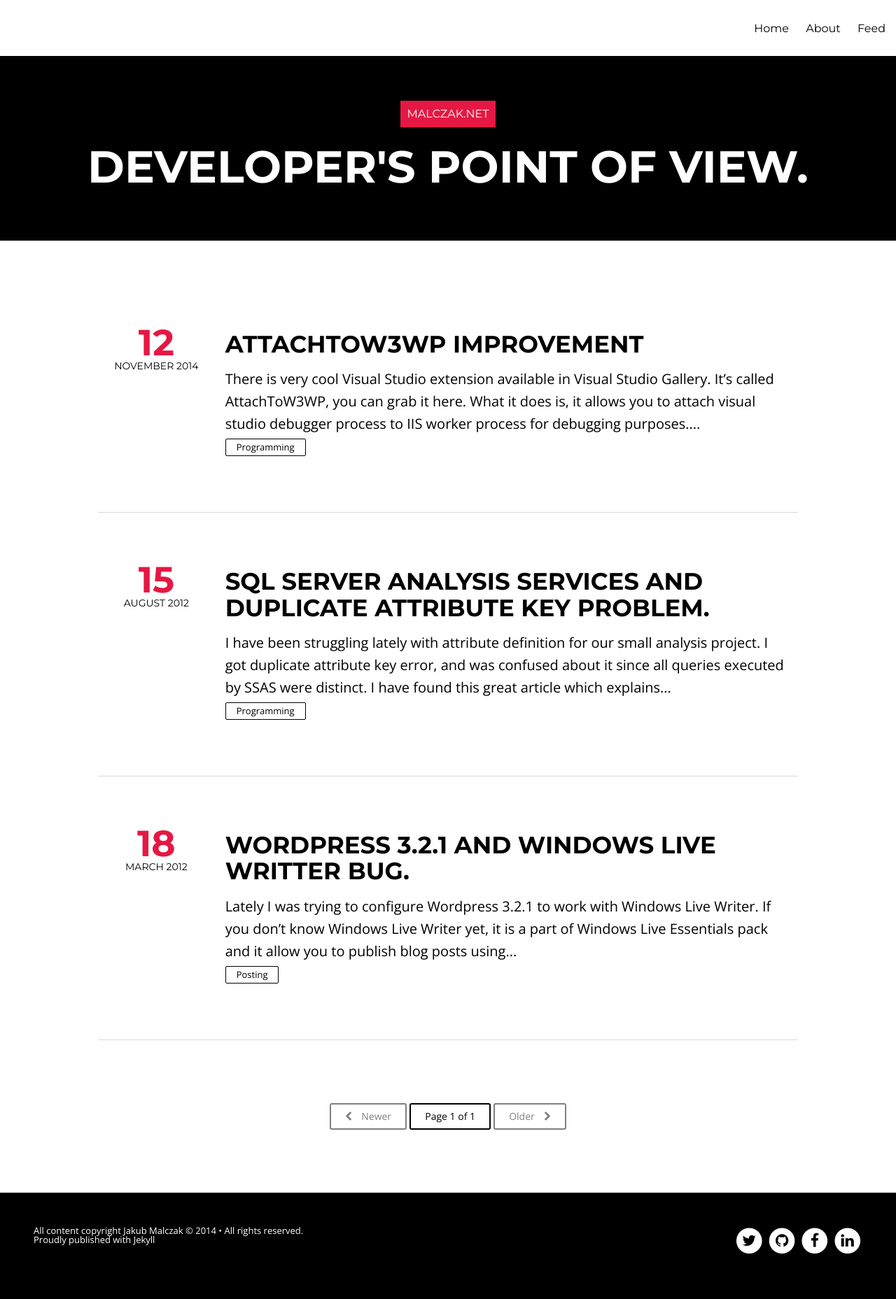
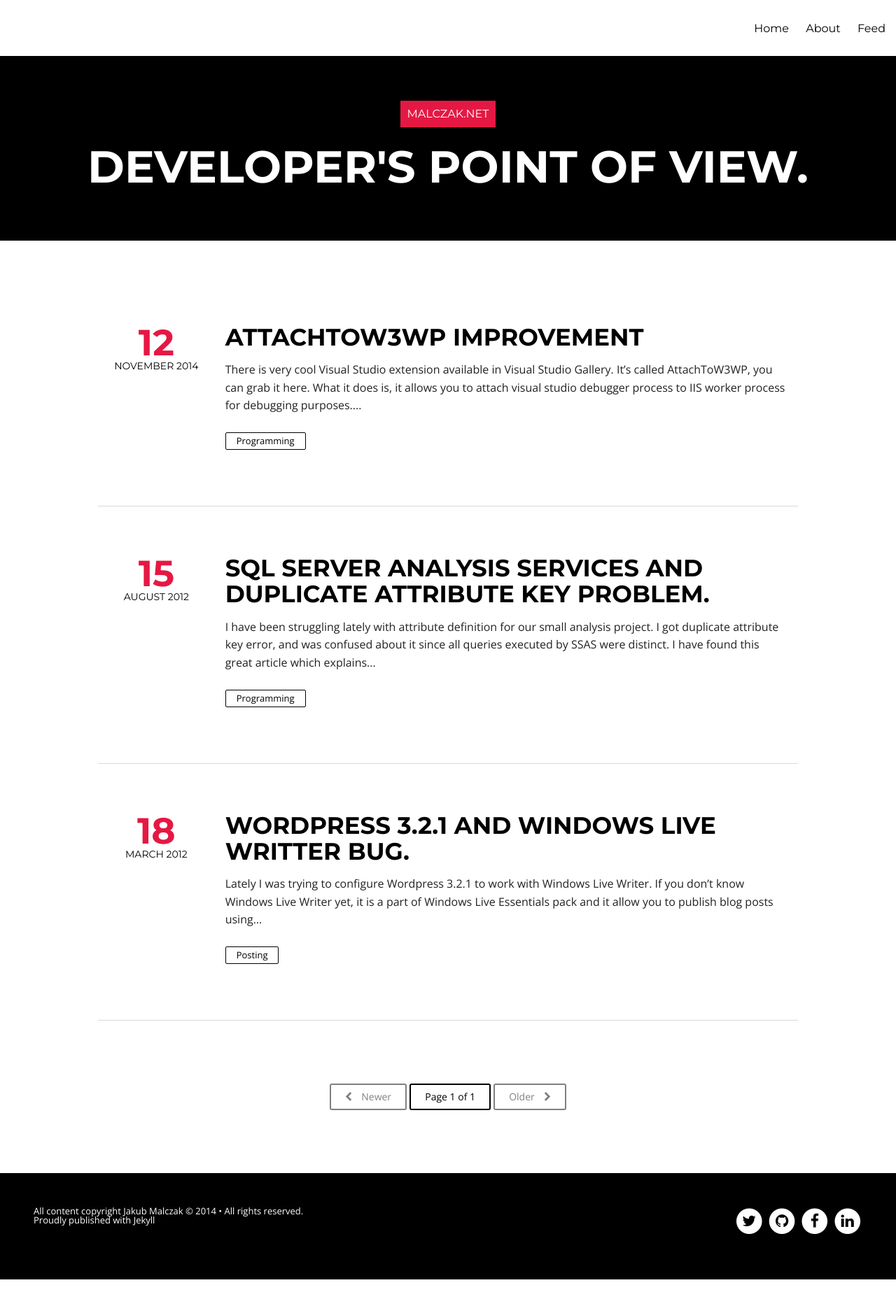
Before and after one commit to jmalczak/jmalczak.github.io, a Jekyll site: the page built from index.html, in a window 1280 px wide. Shown: the whole page at 70% size. Built offline with Jekyll 4.4.1, drawn with Linux system fonts in a browser that asks for light colours; nearby versions of some CDN libraries; the list of posts is cut into pages by our own code; after the commit the page ends 1829 px from its top, so only the background shows below that.

```diff
--- a/index.html
+++ b/index.html
@@ -18,7 +18,6 @@
             </span>
         </div>
         <div class="small-12 medium-9 large-10 columns">
-            <section class="notepad-post-excerpt">
             <header class="notepad-post-header">
                 <h3 class="notepad-post-title">
                     <a href="{{ site.url }}{{ post.url }}">
@@ -27,7 +26,6 @@
                 </h3>
             </header>
             <p>{{ post.content | strip_html | truncatewords:40 }}</p>
-            </section>
 
             <div class="notepad-index-post-tags">
             {% for tag in post.categories %}<a href="{{ site.url }}/categories/index.html#{{ post.categories | cgi_encode }}" title="Other posts from the {{ tag | capitalize }} category">{{ tag | capitalize }}</a>{% unless forloop.last %}&nbsp;{% endunless %}{% endfor %}
```
Lines whose indentation alone changed are shown as unchanged.
